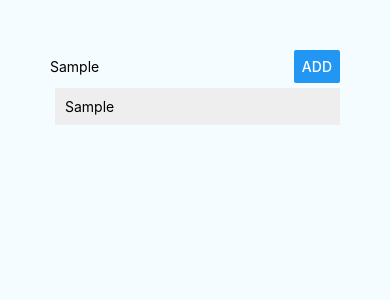
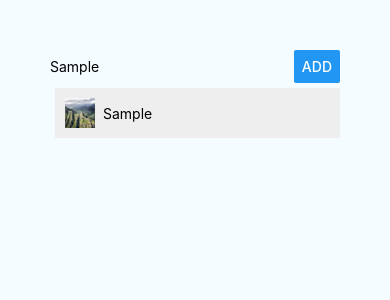
Before and after one commit to always-on-chain/reactNativeTutorial, a React Native app: screen / in a window 390 px wide. Both pictures are taken after typing "Sample" into the empty fields and a click on the button "ADD". Shown: the top 300 px of the page. Built offline with nearby package versions, Linux system fonts and the light colour scheme.

Commit message:
created detailed cards for each list entry

```diff
--- a/App.js
+++ b/App.js
@@ -10,11 +10,14 @@ import React, { Component } from "react";
 import { Platform, StyleSheet, View } from "react-native";
 import PlaceInput from "./src/components/PlaceInput/PlaceInput";
 import PlaceList from "./src/components/PlaceList/PlaceList";
+import PlaceDetail from "./src/components/PlaceDetail/PlaceDetail";
+import placeImage from "./src/assets/hawaii.jpg";
 
 type Props = {};
 export default class App extends Component<Props> {
   state = {
-    places: []
+    places: [],
+    selectedPlace: null
   };
 
   placeAddedHandler = placeName => {
@@ -22,17 +25,35 @@ export default class App extends Component<Props> {
       return {
         places: prevState.places.concat({
           key: Math.random(),
-          value: placeName
+          name: placeName,
+          image: placeImage
         })
       };
     });
   };
 
-  placeDeletedHandler = key => {
+  placeDeletedHandler = () => {
     this.setState(prevState => {
       return {
         places: prevState.places.filter(place => {
-          return place.key !== key;
+          return place.key !== prevState.selectedPlace.key;
+        }),
+        selectedPlace: null
+      };
+    });
+  };
+
+  modalClosedHanlder = () => {
+    this.setState({
+      selectedPlace: null
+    });
+  };
+
+  placeSelectedHandler = key => {
+    this.setState(prevState => {
+      return {
+        selectedPlace: prevState.places.find(place => {
+          return place.key === key;
         })
       };
     });
@@ -41,10 +62,15 @@ export default class App extends Component<Props> {
   render() {
     return (
       <View style={styles.container}>
+        <PlaceDetail
+          selectedPlace={this.state.selectedPlace}
+          onItemDeleted={this.placeDeletedHandler}
+          onModalClosed={this.modalClosedHanlder}
+        />
         <PlaceInput onPlaceAdded={this.placeAddedHandler} />
         <PlaceList
           places={this.state.places}
-          onItemDeleted={this.placeDeletedHandler}
+          onItemSelected={this.placeSelectedHandler}
         />
       </View>
     );
--- a/src/components/ListItem/ListItem.js
+++ b/src/components/ListItem/ListItem.js
@@ -1,20 +1,30 @@
 import React from "react";
-import { View, Text, StyleSheet, TouchableOpacity } from "react-native";
+import { View, Text, StyleSheet, TouchableOpacity, Image } from "react-native";
 
-const listItem = props => (
+const listItem = props => {
+  return (
     <TouchableOpacity onPress={props.onItemPressed}>
       <View style={styles.listItem}>
+        <Image source={props.placeImage} style={styles.placeImage} />
         <Text>{props.placeName}</Text>
       </View>
     </TouchableOpacity>
   );
+};
 
 const styles = StyleSheet.create({
   listItem: {
     width: "100%",
     padding: 10,
     backgroundColor: "#eee",
-    margin: 5
+    margin: 5,
+    flexDirection: "row",
+    alignItems: "center"
+  },
+  placeImage: {
+    marginRight: 8,
+    height: 30,
+    width: 30
   }
 });
 
--- /dev/null
+++ b/src/components/PlaceDetail/PlaceDetail.js
@@ -0,0 +1,44 @@
+import React from "react";
+import { Modal, View, Image, Text, Button, StyleSheet } from "react-native";
+
+const placeDetail = props => {
+  let modalContent = null;
+
+  if (props.selectedPlace) {
+    modalContent = (
+      <View>
+        <Image source={props.selectedPlace.image} style={styles.placeImage} />
+        <Text style={styles.placeName}>{props.selectedPlace.name}</Text>
+      </View>
+    );
+  }
+  return (
+    <Modal visible={props.selectedPlace !== null} animationType="slide">
+      <View style={styles.modalContainer}>
+        {modalContent}
+        <View>
+          <Button title="Delete" color="red" onPress={props.onItemDeleted} />
+          <Button title="Close" onPress={props.onModalClosed} />
+        </View>
+      </View>
+    </Modal>
+  );
+};
+
+const styles = StyleSheet.create({
+  modalContainer: {
+    marginVertical: 90,
+    marginHorizontal: 20
+  },
+  placeImage: {
+    width: "100%",
+    height: 200
+  },
+  placeName: {
+    fontWeight: "bold",
+    textAlign: "center",
+    fontSize: 28
+  }
+});
+
+export default placeDetail;
--- a/src/components/PlaceList/PlaceList.js
+++ b/src/components/PlaceList/PlaceList.js
@@ -9,8 +9,9 @@ const placeList = props => {
       data={props.places}
       renderItem={info => (
         <ListItem
-          placeName={info.item.value}
-          onItemPressed={() => props.onItemDeleted(info.item.key)}
+          placeName={info.item.name}
+          placeImage={info.item.image}
+          onItemPressed={() => props.onItemSelected(info.item.key)}
         />
       )}
     />
```
Also changed, not shown: src/assets/hawaii.jpg (added). Lines whose indentation alone changed are shown as unchanged.
